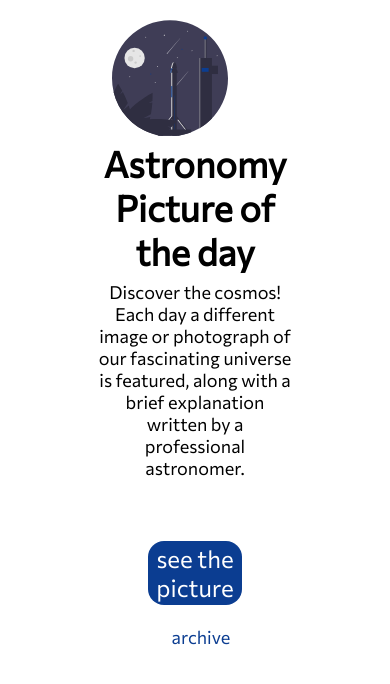
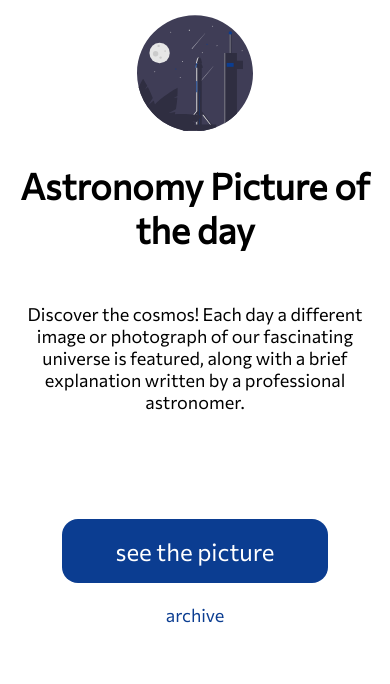
Before and after one commit to PSmigielski/-astronomy-picture-of-the-day-app, a React (Create React App) app: page / in a window 390 px wide. Shown: the top 684 px of the page. Built offline with nearby package versions, Linux system fonts and the light colour scheme.

Commit message:
fix styles and add axios error handling

```diff
--- a/src/components/BlobLeft/index.css
+++ b/src/components/BlobLeft/index.css
@@ -19,3 +19,11 @@
     display: none;
   }
 }
+@media screen and (max-height: 826px){
+  .blobLeft{
+    width: 580px;
+    height: auto;
+    bottom: 0%;
+    left: 0%;
+  }
+}
--- a/src/components/BlobRight/index.css
+++ b/src/components/BlobRight/index.css
@@ -20,3 +20,11 @@
     display: none;
   }
 }
+@media screen and (max-height: 826px){
+  .blobRight{
+    height: auto;
+    width: 290px;
+    top:0%;
+    right: 0%;
+  }
+}
--- a/src/components/Hero/index.css
+++ b/src/components/Hero/index.css
@@ -51,6 +51,39 @@
   border: none;
   background-color: transparent;
 }
+@media screen and (max-width: 1310px){
+  .hero{
+    width: 50%;
+  }
+}
+@media screen and (max-width: 1024px){
+  .hero{
+    width: 80%;
+  }
+  .heroButton{
+    width: 50%;
+  }
+}
+@media screen and (max-width: 828px){
+  .heroTitle{
+    font-size: 36px;
+  }
+  .heroText{
+    font-size: 18px;
+  }
+  .heroButton{
+    width: 70%;
+  }
+}
+@media screen and (max-width: 660px){
+  .hero{
+    height: 70%;
+    width: 90%;
+  }
+  .heroButton{
+    width: 80%;
+  }
+}
 @media screen and (max-width: 460px){
   .heroButton{
     width: 95%;
@@ -67,30 +100,3 @@
     font-size: 14px;
   }
 }
-@media screen and (max-width: 660px){
-  .hero{
-    height: 70%;
-    width: 90%;
-  }
-  .heroButton{
-    width: 60%;
-  }
-}
-@media screen and (max-width: 828px){
-  .heroTitle{
-    font-size: 36px;
-  }
-  .heroText{
-    font-size: 18px;
-  }
-}
-@media screen and (max-width: 1024px){
-  .hero{
-    width: 80%;
-  }
-}
-@media screen and (max-width: 1310px){
-  .hero{
-    width: 50%;
-  }
-}
--- a/src/components/Hero/index.js
+++ b/src/components/Hero/index.js
@@ -11,6 +11,8 @@ const Hero = ({setData, setRecived}) => {
       .then(res => {
         setData(res.data)
         setRecived(true)
+      }).catch((err) => {
+        console.log(err)
       })
   }
   return(
--- a/src/components/Logo/index.css
+++ b/src/components/Logo/index.css
@@ -20,6 +20,14 @@
   width: 116px;
   text-align: center;
 }
+@media screen and (max-width: 1024px){
+  .logoContainer{
+    top: 20px;
+    left: 50%;
+    margin-left: -58px;
+  }
+}
+
 @media screen and (max-width: 660px){
   .logo{
     width: 66px;
@@ -30,10 +38,3 @@
     margin-left: -33px ;
   }
 }
-@media screen and (max-width: 1024px){
-  .logoContainer{
-    top: 20px;
-    left: 50%;
-    margin-left: -58px;
-  }
-}
```
